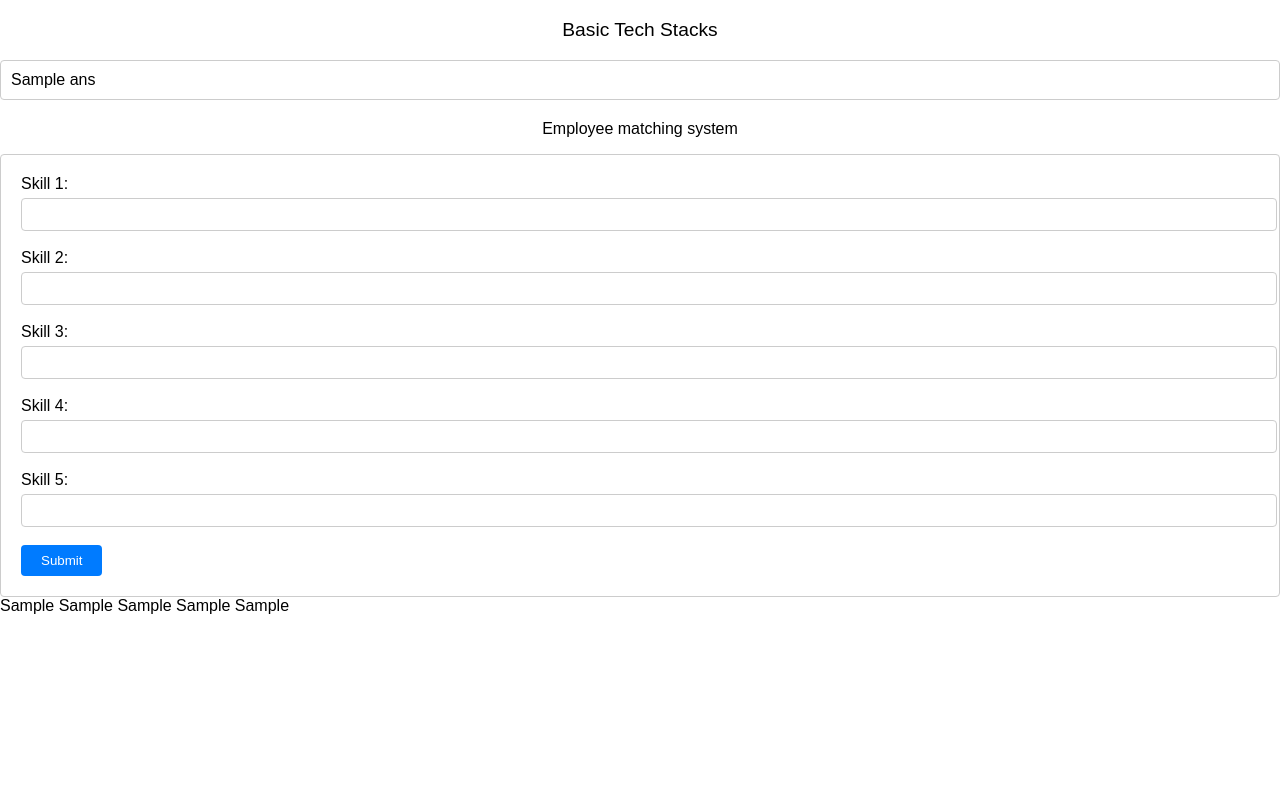
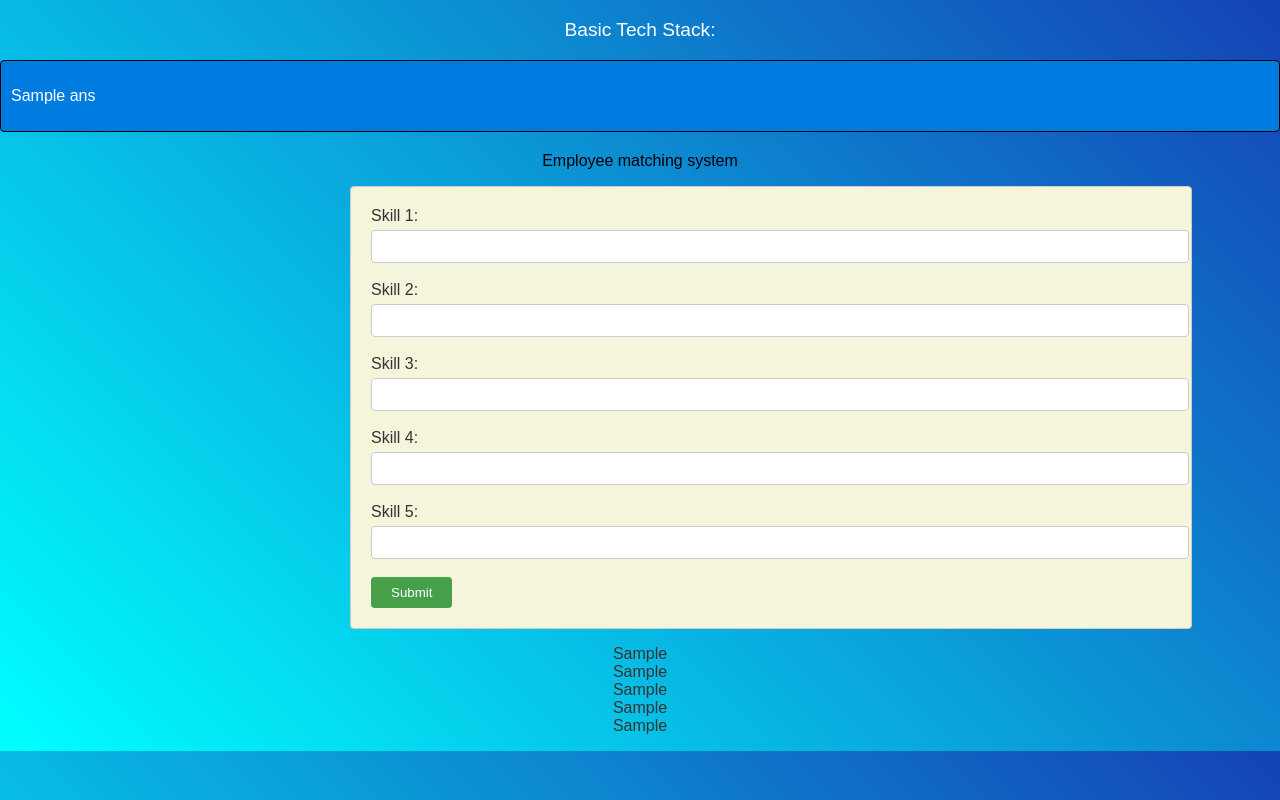
Before and after one commit to MuraliB123/Hirem, a Flask app: template templates/requirements.html in a window 1280 px wide. Run offline with Flask 3, Linux system fonts and the light colour scheme; the template is opened without the code that fills it: most values are stand-ins (such as "Sample title", 1, 10 or a date in 2020); parts of the project's set-up code (start-up, migrations or seed data) failed here and were passed over; some libraries are stand-ins or nearby versions.

Commit message:
completed

```diff
--- a/templates/requirements.html
+++ b/templates/requirements.html
@@ -6,9 +6,12 @@
     <title>Document</title>
    <style>
     body {
-    font-family: Arial, sans-serif;
+        font-family: 'Arial', sans-serif; /* Update font family */
         margin: 0;
         padding: 0;
+        font-size: 16px; /* Increase the default font size */
+        background-color: aqua;
+        background-image: linear-gradient(45deg,aqua,#1442b5);
     }
 
     .container {
@@ -23,16 +26,20 @@
     #formattedAns {
         margin-bottom: 20px;
         padding: 10px;
-    background-color: #fff;
-    border: 1px solid #ccc;
+        color: white;
+        background-color: #007bdf;
+        border: 1px solid #000;
         border-radius: 4px;
     }
 
     #form {
-    background-color: #fff;
+        background-color: beige;
         padding: 20px;
+        max-width: 800px;
+        max-height: 1000px;
         border: 1px solid #ccc;
         border-radius: 4px;
+        margin-left: 350px;
     }
 
     .form-group {
@@ -42,6 +49,7 @@
     label {
         display: block;
         margin-bottom: 5px;
+        color: #333; /* Dark gray text color for labels */
     }
 
     input[type="text"] {
@@ -53,7 +61,7 @@ input[type="text"] {
 
     input[type="submit"] {
         padding: 8px 20px;
-    background-color: #007bff;
+        background-color: #45a049;
         color: #fff;
         border: none;
         border-radius: 4px;
@@ -63,19 +71,29 @@ input[type="submit"] {
     input[type="submit"]:hover {
         background-color: #0056b3;
     }
+
     .head p {
         font-family: sans-serif;
         font-size: larger;
+        color: #fff; /* Dark gray text color for heading */
+    }
+
+    #test {
+        color: #333; /* Dark gray text color for the test section */
+    }
+    .skill p{
+        font-weight: bold;
+        color: #fff;
     }
    </style>
 
 </head>
 <body>
     <div class="head">
-       <center> <p>Basic Tech Stacks </p></center>
+       <center> <p>Basic Tech Stack: </p></center>
     </div>
     <div id="formattedAns">
-    {{ ans }}
+    <p>{{ ans }}</p>
     </div>
     <center><p class="bod">Employee matching system</p></center>
     <div id="form">
@@ -99,11 +117,14 @@ input[type="submit"]:hover {
         </form>
     </div>
     <div id="test">
-        {{ skill_1 }}
-        {{ skill_2 }}
-        {{ skill_3 }}
-        {{ skill_4 }}
-        {{ skill_5 }}
+        <center><p class="skill">
+        {{ skill_1 }}<br>
+        {{ skill_2 }}<br>
+        {{ skill_3 }}<br>
+        {{ skill_4 }}<br>
+        {{ skill_5 }}<br>
+        </p>
+        </center>
     </div>
 </body>
 </html>
```
Also changed, not shown: static/home.css (+7 -8 lines), templates/employee_list.html (+8 -7 lines), templates/employee_list_1.html (+6 -6 lines), templates/prediction.html (+19 -5 lines). Lines whose indentation alone changed are shown as unchanged.
